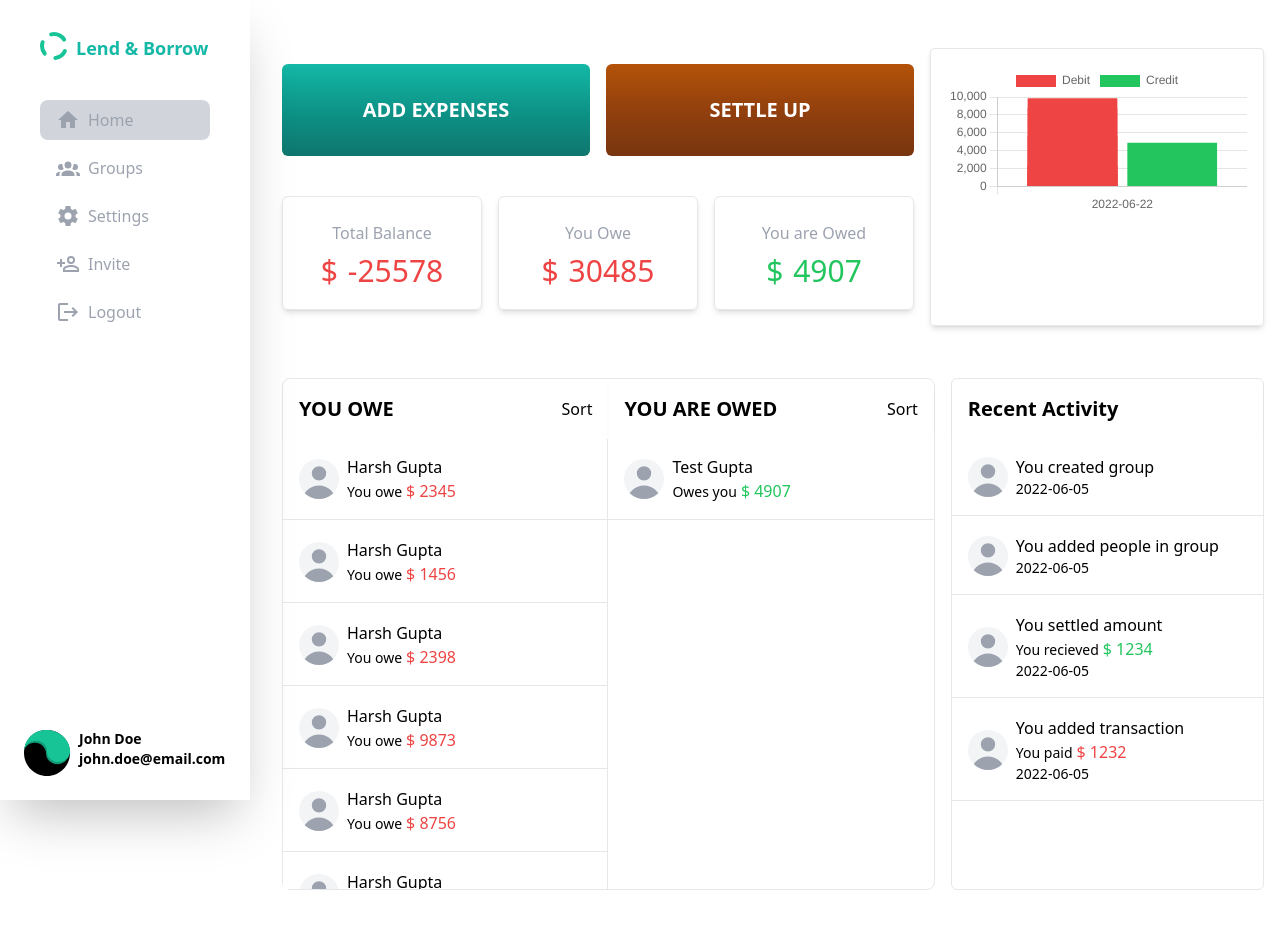
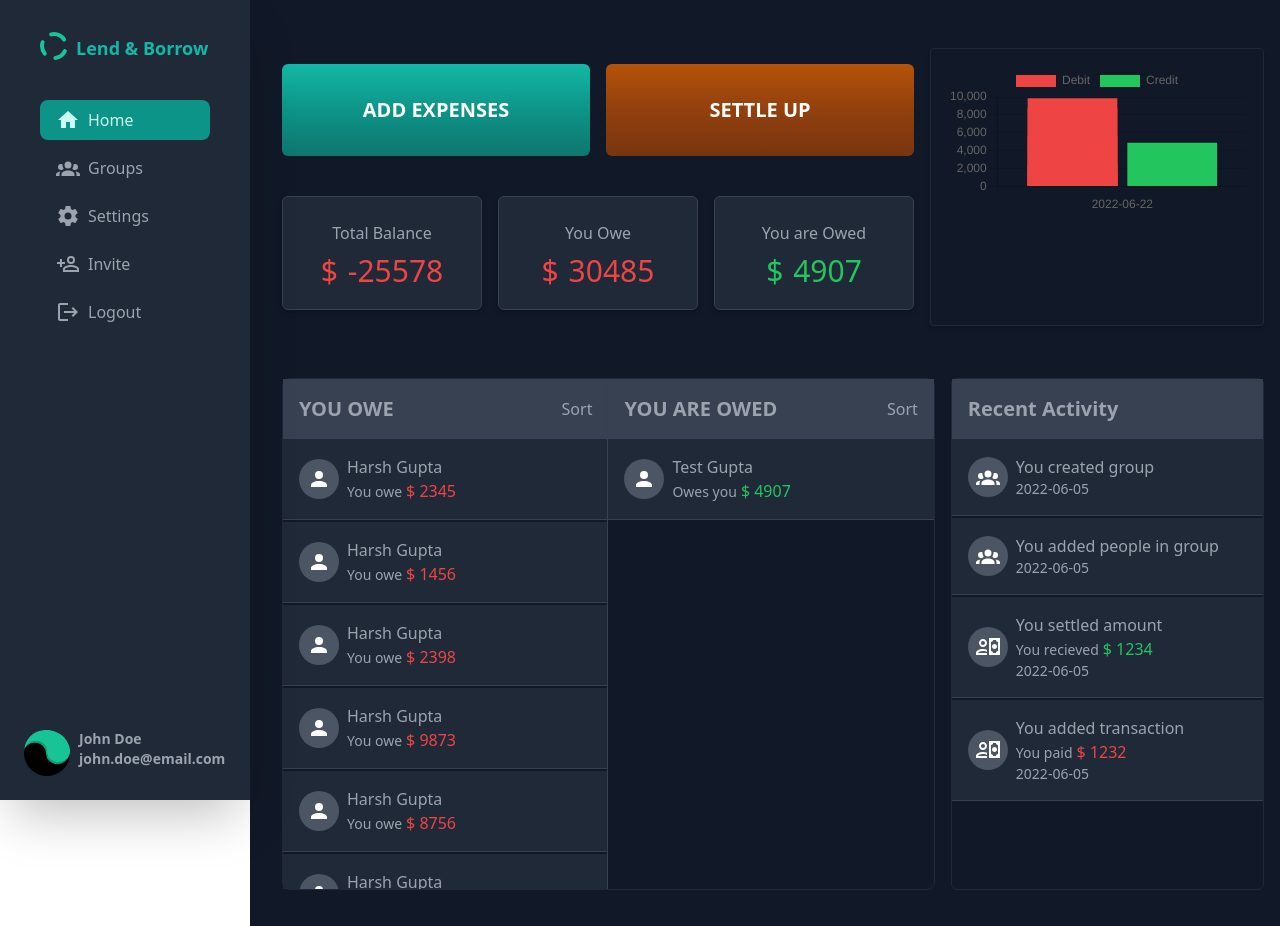
Before and after one commit to techarshgupta/vue-lend-borrow, a Vue app: page /dashboard in a window 1280 px wide. Built offline with nearby package versions, Linux system fonts and the light colour scheme.

Commit message:
Fixed recent activity and dark theme

```diff
--- a/src/components/blActivity.vue
+++ b/src/components/blActivity.vue
@@ -6,20 +6,9 @@
       class="flex items-center p-4 border-b mb-0.5 bg-white dark:bg-gray-800 dark:border-gray-700"
     >
       <div
-        class="relative w-10 h-10 overflow-hidden bg-gray-100 rounded-full dark:bg-gray-600"
+        class="w-10 h-10 overflow-hidden bg-gray-100 rounded-full dark:bg-gray-600 flex items-center justify-center dark:text-white"
       >
-        <svg
-          class="absolute w-12 h-12 text-gray-400 -left-1"
-          fill="currentColor"
-          viewBox="0 0 20 20"
-          xmlns="http://www.w3.org/2000/svg"
-        >
-          <path
-            fill-rule="evenodd"
-            d="M10 9a3 3 0 100-6 3 3 0 000 6zm-7 9a7 7 0 1114 0H3z"
-            clip-rule="evenodd"
-          ></path>
-        </svg>
+        <bl-icon :path="getIcon(item.type)" class="flex-none" size="24" />
       </div>
       <div class="pl-2">
         <div class="dark:text-gray-400" v-if="item.title">{{ item.title }}</div>
@@ -49,6 +38,13 @@
 <script setup>
 import { useMainStore } from "@/stores/main";
 import { computed } from "vue";
+import BlIcon from "../components/blIcon.vue";
+import {
+  mdiAccount,
+  mdiAccountCashOutline,
+  mdiAccountGroup,
+  mdiAccountPlusOutline,
+} from "@mdi/js";
 const mainStore = useMainStore();
 const getCurrency = computed(() => mainStore.getCurrency);
 
@@ -58,4 +54,29 @@ defineProps({
     default: null,
   },
 });
+
+const getIcon = (type) => {
+  let icon = "";
+  switch (type) {
+    case "debit":
+      icon = mdiAccountCashOutline;
+      break;
+    case "group":
+      icon = mdiAccountGroup;
+      break;
+    case "credit":
+      icon = mdiAccountCashOutline;
+      break;
+    case "user":
+      icon = mdiAccount;
+      break;
+    case "invite":
+      icon = mdiAccountPlusOutline;
+      break;
+    default:
+      icon = mdiAccount;
+      break;
+  }
+  return icon;
+};
 </script>
--- a/src/components/blList.vue
+++ b/src/components/blList.vue
@@ -6,20 +6,9 @@
       class="flex items-center p-4 border-b mb-0.5 bg-white dark:bg-gray-800 dark:border-gray-700"
     >
       <div
-        class="relative w-10 h-10 overflow-hidden bg-gray-100 rounded-full dark:bg-gray-600"
+        class="w-10 h-10 overflow-hidden bg-gray-100 rounded-full dark:bg-gray-600 flex items-center justify-center dark:text-white"
       >
-        <svg
-          class="absolute w-12 h-12 text-gray-400 -left-1"
-          fill="currentColor"
-          viewBox="0 0 20 20"
-          xmlns="http://www.w3.org/2000/svg"
-        >
-          <path
-            fill-rule="evenodd"
-            d="M10 9a3 3 0 100-6 3 3 0 000 6zm-7 9a7 7 0 1114 0H3z"
-            clip-rule="evenodd"
-          ></path>
-        </svg>
+        <bl-icon :path="mdiAccount" class="flex-none" size="24" />
       </div>
       <div class="ml-2">
         <div class="dark:text-gray-400">{{ item.user }}</div>
@@ -45,6 +34,9 @@
 <script setup>
 import { useMainStore } from "@/stores/main";
 import { computed } from "vue";
+import { mdiAccount } from "@mdi/js";
+import BlIcon from "../components/blIcon.vue";
+
 const mainStore = useMainStore();
 const getCurrency = computed(() => mainStore.getCurrency);
 
--- a/src/main.js
+++ b/src/main.js
@@ -10,7 +10,9 @@ import "./assets/css/app.scss";
 const pinia = createPinia();
 pinia.use(piniaPluginPersistedstate);
 const app = createApp(App);
-
+if (!localStorage.getItem("color-theme")) {
+  localStorage.setItem("color-theme", "dark");
+}
 app.use(pinia);
 app.use(router);
 
--- a/src/views/HomeView.vue
+++ b/src/views/HomeView.vue
@@ -84,9 +84,7 @@ const getTotal = computed(() => {
           </div>
         </div>
       </div>
-      <div
-        class="w-2/5 border shadow-md rounded dark:border-gray-800 dark:shadow-gray-800 p-4"
-      >
+      <div class="w-2/5 border shadow-md rounded dark:border-gray-800 p-4">
         <bl-chart />
       </div>
     </div>
--- a/src/views/expenseView.vue
+++ b/src/views/expenseView.vue
@@ -133,10 +133,7 @@ const router = useRouter();
 const addTransaction = () => {
   if (validator()) {
     console.log("form", form);
-    // if (getCurrency.value.label.toLowerCase() === "inr") {
-    //   form.amount = form.amount * 70;
-    // }
-    mainStore.addTransaction(form);
+    mainStore.addTransaction({ ...form, user: form.user.label });
     const payload = {
       type: form.type.value,
       title:
```
